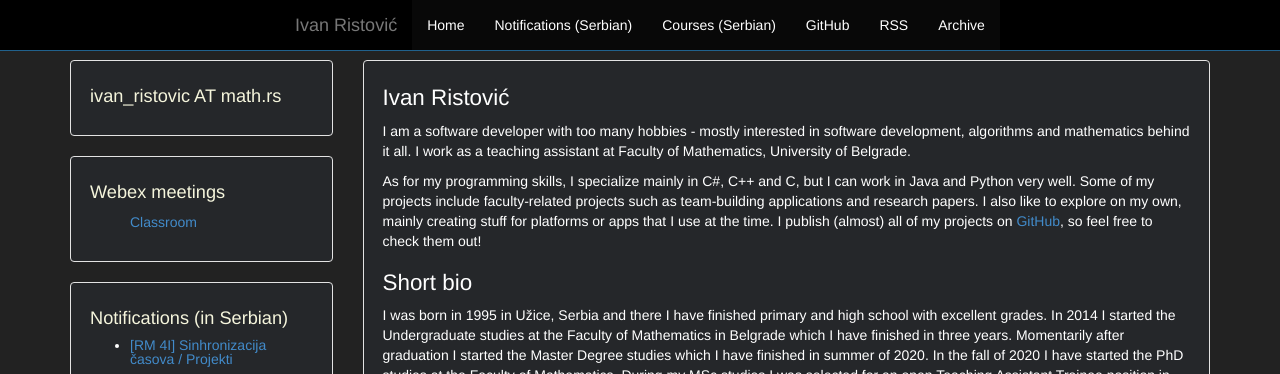
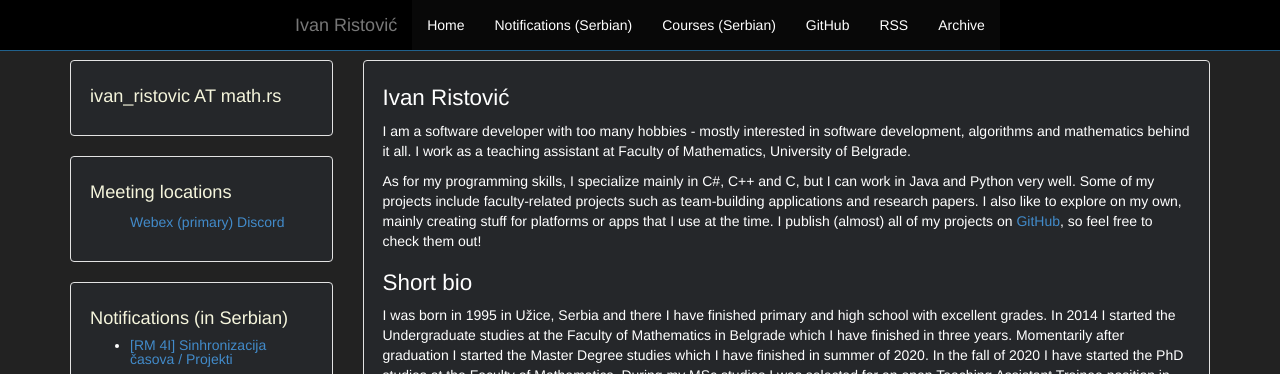
Before and after one commit to ivan-ristovic/ivan-ristovic.github.io, a Jekyll site: the page built from index.html, in a window 1280 px wide and 983 px high. Shown: the top 374 px of the window. Built offline with Jekyll 4.4.1, drawn with Linux system fonts in a browser that asks for light colours.

Commit message:
Discord link

```diff
--- a/_includes/sidebar.html
+++ b/_includes/sidebar.html
@@ -4,9 +4,10 @@
 
 <!-- TODO remove -->
 <div class="sidebar well">
-  <h1>Webex meetings</h1>
+  <h1>Meeting locations</h1>
   <ul>
-    <a href='https://matf.webex.com/meet/ivan_ristovic'>Classroom</a>
+    <a href='https://matf.webex.com/meet/ivan_ristovic'>Webex (primary)</a>
+    <a href='https://discord.gg/N6BM29bnqt'>Discord</a>
   </ul>
 </div>
 
```
